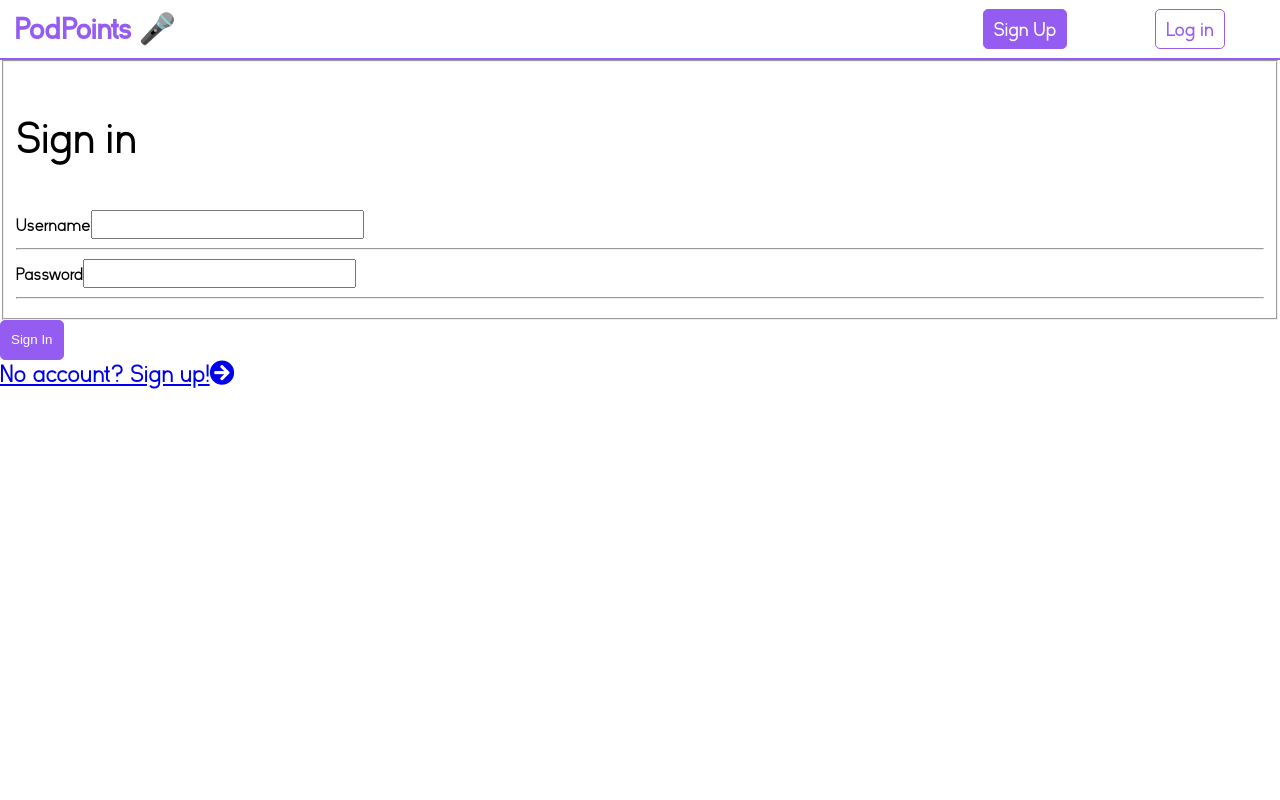
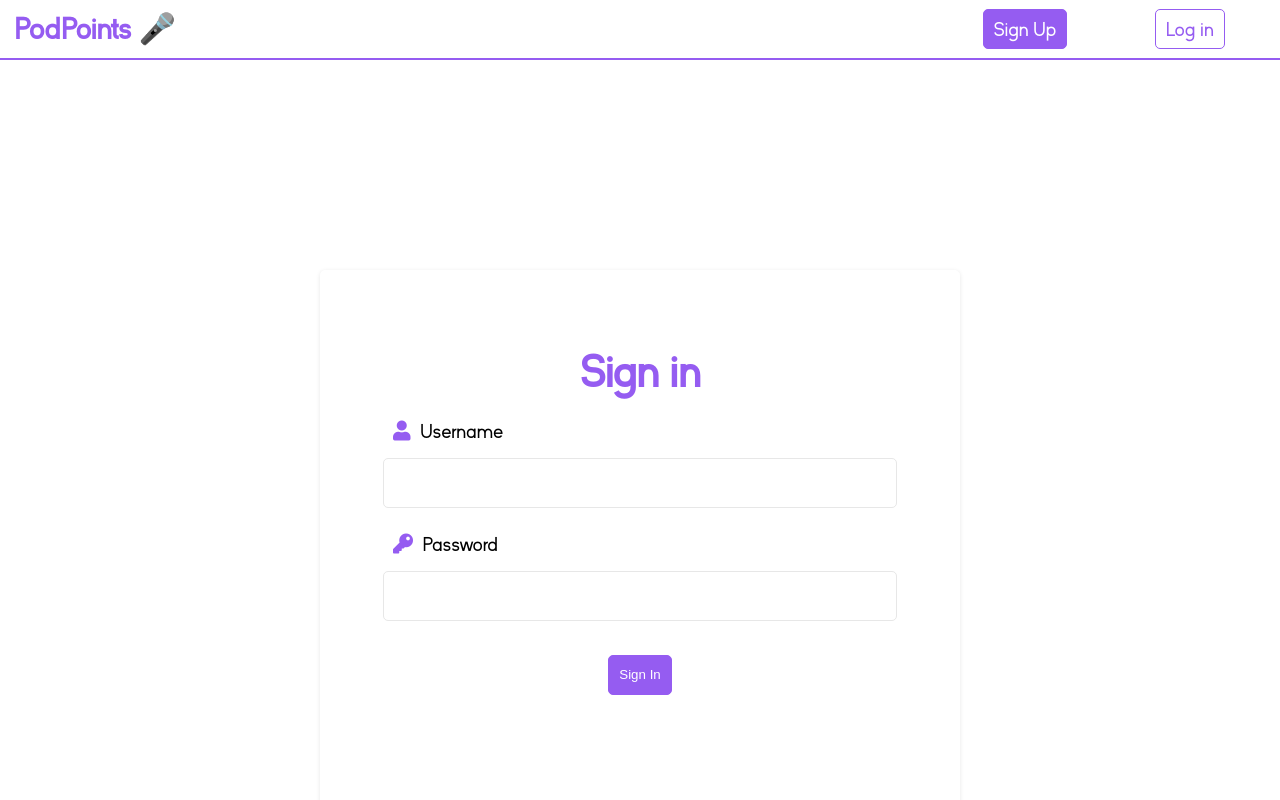
Before and after one commit to SNasser97/pod-points, a React (Create React App) app: page /signin in a window 1280 px wide. Shown: the top 800 px of the page. Built offline with nearby package versions, Linux system fonts and the light colour scheme; what react-media-player would draw is missing.

Commit message:
add form styles to signin and register component

```diff
--- a/src/sass/abstracts/_animations.scss
+++ b/src/sass/abstracts/_animations.scss
@@ -38,3 +38,35 @@
     transform: rotate(360deg);
   }
 }
+
+
+
+@keyframes moveUp {
+	0%{
+		transform:translateY(0) translate(-50%,30%);
+		opacity: 0;
+	}
+	50%{
+		transform:translateY(-15%) translate(-50%,30%);
+	}
+	100%{
+		transform:translateY(0) translate(-50%,30%);
+		opacity: 1;
+	}
+
+}
+
+@keyframes moveUp-mobile {
+	0%{
+		transform:translateY(0);
+		opacity: 0;
+	}
+	50%{
+		transform:translateY(-15%);
+	}
+	100%{
+		transform:translateY(0);
+		opacity: 1;
+	}
+
+}
--- a/src/sass/abstracts/_mixins.scss
+++ b/src/sass/abstracts/_mixins.scss
@@ -60,3 +60,13 @@
     } //1800px +
   }
 }
+
+
+@mixin animate($name, $seconds:.5s) {
+  @if $name == moveUp {
+    animation: $name $seconds;
+  }
+  @if $name == moveUp-mobile {
+    animation: $name $seconds;
+  }
+}
--- a/src/sass/abstracts/_variables.scss
+++ b/src/sass/abstracts/_variables.scss
@@ -12,3 +12,9 @@ $dark-colour-1:#1F1F1F;
 $dark-colour-2:#2A2929;
 
 $font: "KayakSans";
+
+$grey-light-1:#F3F3F3;
+$grey-light-2:#F6F6F6;
+// dark
+$grey-dark-1:#E7E7E7;
+$grey-dark-2:#E3E2E2;
--- a/src/sass/components/_card.scss
+++ b/src/sass/components/_card.scss
@@ -32,7 +32,7 @@
 		margin: 0;
 	}
 	background: $colour-tertiary;
-	z-index: 1;
+	// z-index: 1;
 	// border:3px solid rgba($colour-secondary,1.25);
 	box-shadow:2px 1px 4.5rem 8px rgba(0,0,0,.15);
 	&__title {
--- /dev/null
+++ b/src/sass/components/_signIn.scss
@@ -0,0 +1,293 @@
+.container {
+	display:flex;
+	justify-content:center;
+	align-items:center;
+
+	height: 100%;
+	width: 100%;
+	max-height: 100%;
+	position: relative;
+	.form {
+		position: absolute;
+		left:50%;
+    top:50%;
+		transform: translateY(0) translate(-50%,30%);
+		border:1px solid $colour-tertiary;
+		box-shadow:0px 1px 4px $grey-dark-1;
+		background:$colour-tertiary;
+		width: 50%;
+    height: 70rem;
+    min-height: 100%;
+		padding: 1rem;
+		opacity: 1;
+		border-radius:.5rem;
+    // background: linear-gradient(-45deg, $colour-secondary 25%,$colour-tertiary 25%);
+		// z-index: -1;
+		&__link {
+			position: absolute;
+			right: 2rem;
+			bottom:2rem;
+			width: 100%;
+			display: flex;
+			align-items: center;
+			justify-content:flex-end;
+			transform:translateY(0);
+			transition: all .2s;
+			&--register {
+				background:$colour-secondary;
+				padding: 0.5rem;
+				border-radius: 2rem;
+				width: 26rem;
+				&:hover { text-decoration: none !important;}
+				a {color:$colour-tertiary !important;}
+			}
+			a {
+				color:$colour-secondary;
+				text-decoration: none;
+			}
+			&:hover {
+				transform:translateY(-4px);
+				color:$colour-secondary;
+				text-decoration: underline;
+			}
+			i {margin-left: 1rem;}
+		}
+		@include respond(big-desktop) {
+			width: 65rem;
+			top:-10rem;
+			// animate for desktops, translate will be offscreen on smaller devices
+			@include animate(moveUp,.8s);
+		}
+		@include respond(desktop) {
+			width: 65rem;
+			top:-15rem;
+			@include animate(moveUp,.8s);
+		}
+		@include respond(tab-land) {
+			width: 70%;
+			top:-15rem;
+		}
+		@include respond(tab-port) {
+			width: 90%;
+			padding: 1.5rem;
+			position: static;
+			transform:none;
+			margin-top: 6.5rem;
+			@include animate(moveUp-mobile,.8s);
+		}
+		@include respond(phone) {
+			width: 100%;
+			// padding: .5rem;
+			// margin:0 3rem;
+			padding: 2rem;
+
+		}
+	}
+}
+
+// Styles for signin
+.signin {
+	font-family: inherit;
+	&__header {
+		border:none;
+		margin: 1.5rem 4rem;
+		@include respond(phone-xs) {
+			width: 100%;
+			margin: 0;
+		}
+		@include respond(phone) {
+			width: 100%;
+			padding: .5rem;
+			margin: 0;
+		}
+
+	}
+	&__title {
+    margin-bottom: 0;
+    color:$colour-secondary;
+    text-align: center;
+		@include font(bold);
+		font-weight: bolder;
+		@include respond(tab-port) {
+			font-size: 5rem;
+		}
+		@include respond(phone) {
+			font-size: 4rem;
+		}
+		@include respond(phone-xs) {
+			font-size: 3rem;
+		}
+	}
+	&__subtitle {
+		margin-top: 1.5rem;
+		@include font(normal);
+		@include respond(phone-xs) {
+			font-size: 1.8rem;
+		}
+
+	}
+	&__figure {
+		display:flex;
+		justify-content:flex-start;
+		align-items:center;
+		margin-left: 0;
+	}
+	&__logo {
+		height: auto;
+		width: 14rem;
+	}
+	&__box {
+		display:flex;
+		justify-content:center;
+		flex-direction:column;
+		margin-top: 2rem;
+		position: relative;
+	}
+	&__input:focus {
+		outline:none;
+		border:1px solid $grey-dark-1;
+	}
+  &__input {
+		margin-top: 1.5rem;
+		border-radius:.5rem;
+		border:1px solid $grey-dark-1;
+		height: 5rem;
+		padding: 1rem;
+		transition:all .2s;
+    @include font(normal);
+
+		&:hover {
+			background:rgba($colour-secondary, .15);
+		}
+		&:focus {
+			border-radius:.5rem .5rem 0 0;
+		}
+		&:focus + .signin__line { // display hr line on input focus
+			width: 100%;
+			opacity: 1;
+    }
+  }
+
+	&__label {
+    font-size: 2rem;
+		&:nth-child(3) {
+			margin-top: 2rem;
+    }
+    &::before {
+     font-weight: 900;
+      margin: 0 1rem;
+      color: $colour-secondary;
+      font-family: "Font Awesome 5 Free";
+    }
+    // label icons
+    &--fullname::before {content:"\f2c2"; }
+    &--password::before {content:"\f084"; }
+    &--username::before {content:"\f007"; }
+    &--email::before {content:"\f0e0"; }
+		// 1/2 CUSTOM CHECKBOX CONTAINER
+		// &--check {
+		// 	display:flex;
+		// 	position: relative;
+		// 	-webkit-user-select: none;
+	  //   	user-select: none;
+		// 	padding-left: 3.5rem;
+		// 	align-items:center;
+		// 	margin-top: 3rem;
+	  //   	input {
+	  //   		position: absolute;
+	  //   		opacity: 0;
+	  //   		left:1rem;
+	  //   		top:-.8rem;
+	  //   		right: 0;
+	  //   		width: 0;
+	  //   		z-index: 1;
+	  //   		height: 2rem;
+	  //   		width: 25rem;
+	  //   		cursor:pointer;
+	  //   		// stop showing blue box hightlight when clicking checkbox on touch devices
+	  //   		// Can be removed if blocks/limits accessbilitiy
+	  //   		@include respond(tab-port) {
+	  //   			cursor:default;
+	  //   		}
+	  //   	}
+		}
+		// 2/4 CUSTOM CHECKBOX HOVER STYLE
+		// &--check:hover input ~ .signin__checkbox {
+		// 	background: $grey-light-1;
+		// }
+		// &--check input:checked ~ .signin__checkbox {
+		// 	background-color: $colour-tertiary;
+
+		// }
+		// &--check input:checked ~ .signin__checkbox:after {
+ 		//  	display: block;
+		// }
+		// &--check .signin__checkbox:after {
+		// 	left: .8rem;
+		//     top: .2rem;
+		//     width: .8rem;
+		//     height: 1.5rem;
+		//     border: solid $colour-primary;
+		//     border-width: 0 3px 3px 0;
+		//     -webkit-transform: rotate(45deg);
+		//     -ms-transform: rotate(45deg);
+		//     transform: rotate(45deg);
+
+		// }
+
+	// }
+	&__line {
+		width: 0%;
+		border:2px solid $colour-secondary;
+		border-radius: 0 0 .5rem .5rem;
+		margin: 0;
+		opacity: 0;
+		transition: all .3s;
+	}
+	// 3/4 CUSTOM CHECKBOX POSITION + APPLIED STYLE
+	// &__checkbox {
+	// 	position: absolute;
+	// 	top:-.3rem;
+	// 	left:0;
+	// 	height: 2.5rem;
+	// 	width: 2.5rem;
+	// 	border-radius:.5rem;
+	//  	background-color: $colour-primary;
+	//  	border:1px solid $grey-dark-1;
+	// 	transition: all .1s;
+
+	// 	&:after{
+	// 		content:"";
+	// 		position: absolute;
+	// 		display:none;
+	// 	}
+	// }
+
+	// // 4/4 ORIGINAL HTML CHECKBOX
+	// &__check {
+	// 	margin: 1rem;
+	// 	display:flex;
+	// 	justify-content:flex-start;
+	// 	width: 4rem;
+	// 	margin-left:-1rem;
+	// }
+	&__btn {
+		display:flex;
+		justify-content:center;
+    align-items: center;
+		margin-bottom: 3rem;
+		margin-top: 2rem;
+		@include respond(phone) {
+				margin-left: 0;
+				justify-content:center;
+		}
+		.btn {
+			&:focus{
+				border:1px solid $colour-secondary;
+			}
+			@include respond(phone) {
+				width: 70%;
+			}
+		}
+	}
+}
--- a/src/sass/main.scss
+++ b/src/sass/main.scss
@@ -16,6 +16,7 @@
 @import "./components/footer";
 @import "./components/mediaPlayer";
 @import "./components/modalScore";
+@import "./components/signIn";
 
 // @import "./components/nav";
 // @import "./components/nav";
```
